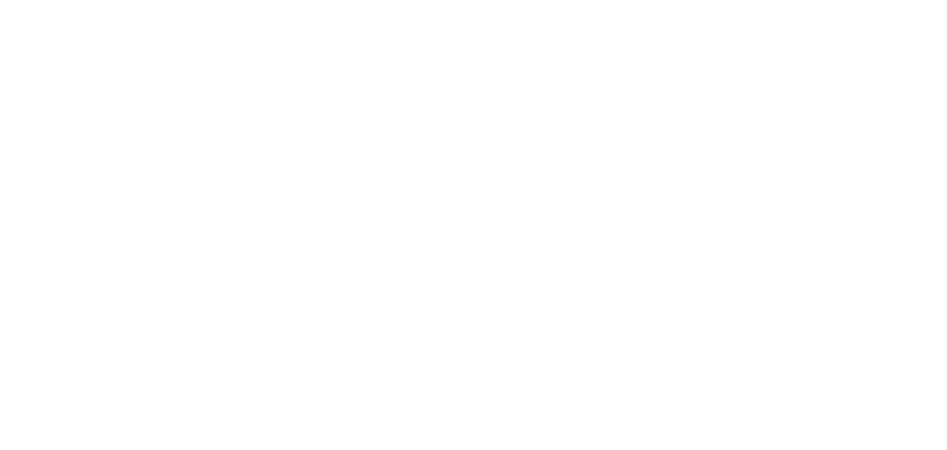
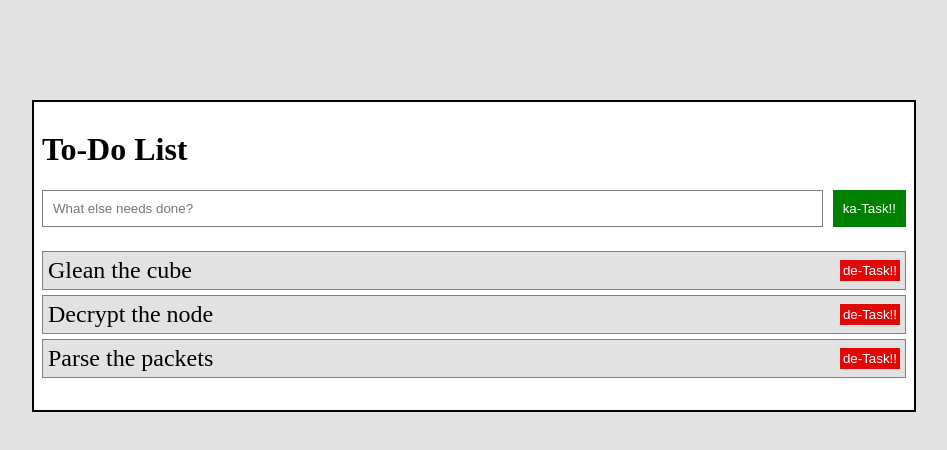
Before and after one commit to KasrUhuru/WebDev-ToDo-List, a plain HTML site: page Index.html in a window 1280 px wide. Shown: the whole page, without its empty margins (68-1015 px from the left). Drawn offline with Linux system fonts and the light colour scheme.

Commit message:
Formatted the HTML via CSS

```diff
--- a/Index.html
+++ b/Index.html
@@ -9,28 +9,28 @@
     <meta name="viewport" content="width=device-width, initial-scale=1.0">
 
     <title>To-Do List App</title>
-
-     <!-- link to external style sheet here -->
-
+    <link rel="stylesheet" href="Styles.css">
 </head>
 
 <body>
 
     <div class="container">
 
-        <!-- Add largest heading here -->
+        <h1> To-Do List </h1>
 
         <form id="todo-form">
 
-            <!-- Add input for new task here -->
+            <input type="text" id="inputBox" placeholder="What else needs done?">
 
-            <!-- Add submit button here -->
+            <button onclick=""> ka-Task!! </button>
 
         </form>
 
         <ul id="todo-list">
 
-               <!--add a couple list items here-->
+            <li>Glean the cube <button onclick=""> de-Task!! </button></li>
+            <li> Decrypt the node <button onclick=""> de-Task!! </button></li>
+            <li> Parse the packets <button onclick=""> de-Task!! </button></li>
 
         </ul>
 
--- /dev/null
+++ b/Styles.css
@@ -0,0 +1,69 @@
+body {
+    background-color:rgb(226, 226, 226);
+    margin: 100px;
+}
+
+.container {
+    display: flex;
+    flex-direction: column;
+    background-color: white;
+    padding: 8px;
+    width: 80%;
+    border: 2px solid black;
+    /*text-align: center;
+    margin: 0 auto;
+    */
+}
+
+.container h1 {
+    display: flex;
+}
+
+#todo-form {
+    display: flex;
+    justify-content: center;
+    column-gap: 10px;
+}
+
+#todo-form input {
+    flex-grow: 1;
+    text-align: left;
+    padding: 10px;
+    border: 0.5px solid grey;
+}
+
+#todo-form button {
+    color: white;
+    background-color: green;
+    padding: 10px;
+    border: none;
+}
+
+#todo-list {
+    display: flex;
+    flex-direction: column;
+    row-gap: 5px;
+    list-style-type: none;
+    font-size: 24px;
+    text-align: left;
+    padding: 0;
+}
+#todo-list li {
+    display: flex;
+    flex-direction: row;
+    justify-content: space-between;
+    align-items: center;
+    border: 0.5px solid grey;
+    padding: 5px;
+    background-color:rgb(226, 226, 226);
+}
+
+#todo-list button {
+    display: flex;
+    flex-direction: row;
+    justify-content: right;
+    color: white;
+    background-color: rgb(227, 8, 8);
+    padding: 3px;
+    border: none;
+}
```
Also changed, not shown: Script.js (added).
